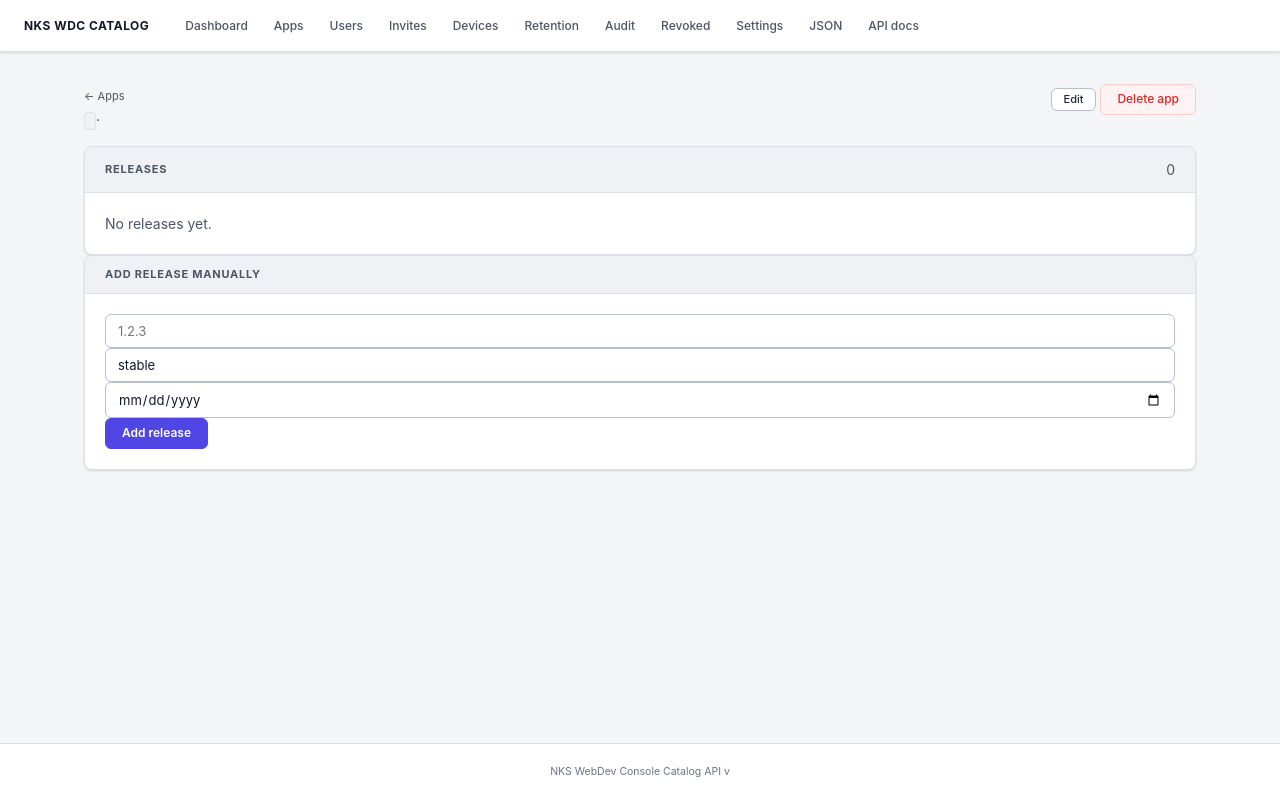
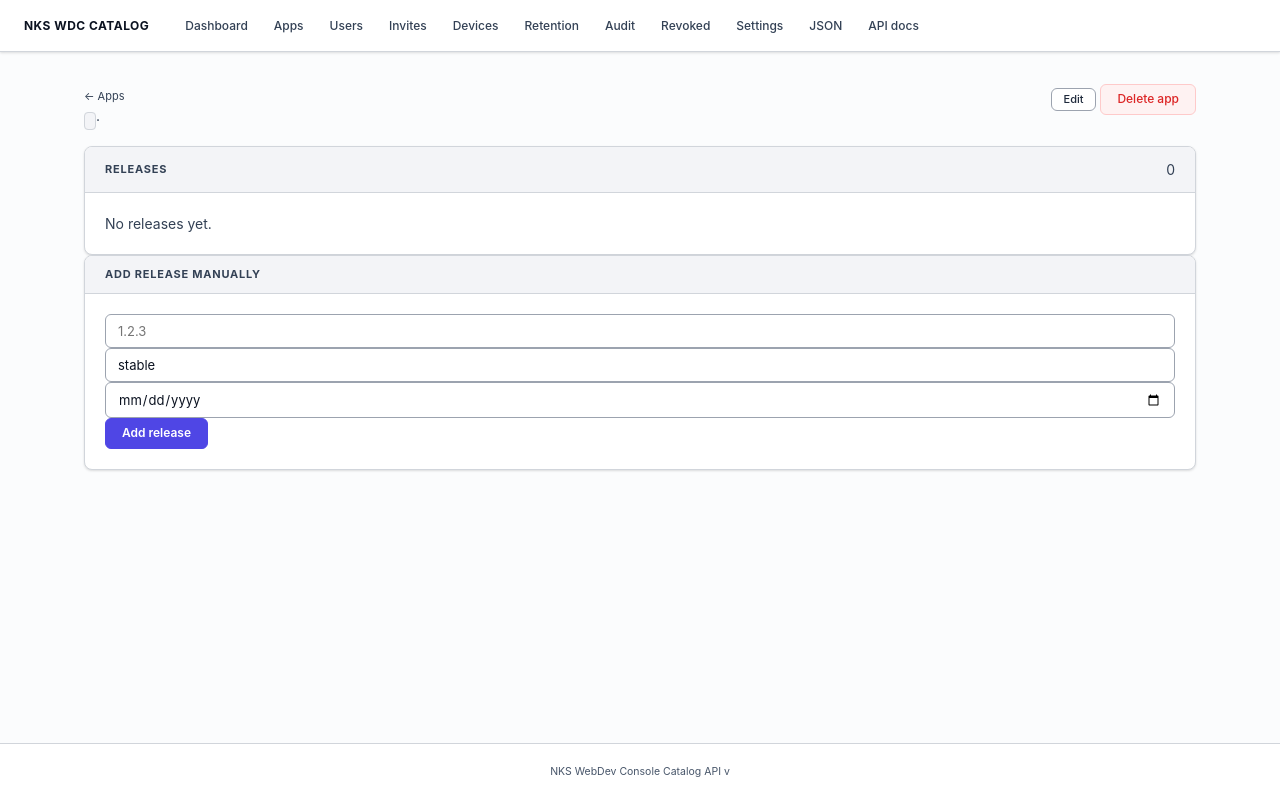
Before and after one commit to nks-hub/wdc-catalog-api, a Python web app: template app/templates/app_detail.html in a window 1280 px wide. Run offline with Jinja, Linux system fonts and the light colour scheme; the template is opened without the code that fills it, so the values that code supplies are empty.

Commit message:
ui: lighten default palette + force light unless explicit dark cookie (per user feedback)

```diff
--- a/app/static/admin.css
+++ b/app/static/admin.css
@@ -8,23 +8,25 @@
    Design tokens — light mode
    -------------------------------------------------------------------------- */
 :root {
-  /* Surface */
-  --bg:           #f4f5f7;
+  /* Surface — brighter/whiter per user feedback. The old #f4f5f7 bg
+     looked dim next to white cards; now the body matches a cooler
+     off-white and cards sit a hair deeper so card boundaries still
+     read without a heavy border. */
+  --bg:           #fbfcfd;
   --surface:      #ffffff;
-  --surface-2:    #f0f1f4;
+  --surface-2:    #f3f4f7;
   --surface-3:    #e6e8ed;
 
-  /* Borders */
-  --border:       #dde0e8;
-  --border-strong:#b8bdd0;
+  /* Borders — bump visible edge so cards pop against the lighter bg. */
+  --border:       #d1d5db;
+  --border-strong:#9ca3af;
 
-  /* Text — bumped contrast of --text-3 from #6b7280 → #4b5563 and
-     --text-4 from #9ca3af → #6b7280 so "muted" labels still read
-     WCAG-AA against the light surface. */
-  --text:         #0f172a;
-  --text-2:       #1f2937;
-  --text-3:       #4b5563;
-  --text-4:       #6b7280;
+  /* Text — pushed darker so "muted" copy reads at ≥4.5:1 against the
+     bright light surface (WCAG AA body text). */
+  --text:         #0b1220;
+  --text-2:       #1e293b;
+  --text-3:       #334155;
+  --text-4:       #475569;
 
   /* Accent — indigo */
   --accent:       #4f46e5;
@@ -135,8 +137,13 @@ html.theme-light {
   color-scheme: light;
 }
 
+/* Dark mode is OPT-IN only. The OS preference is respected only when
+   the user additionally flips the theme toggle (explicit cookie). The
+   primary design target is the light palette; "too dark / too low
+   contrast" was user feedback on the default looking gloomy on Macs
+   whose OS setting is dark. */
 @media (prefers-color-scheme: dark) {
-  html:not(.theme-light) {
+  html.theme-auto-dark {
     --bg:           #0d0f14;
     --surface:      #151820;
     --surface-2:    #1c2030;
```
